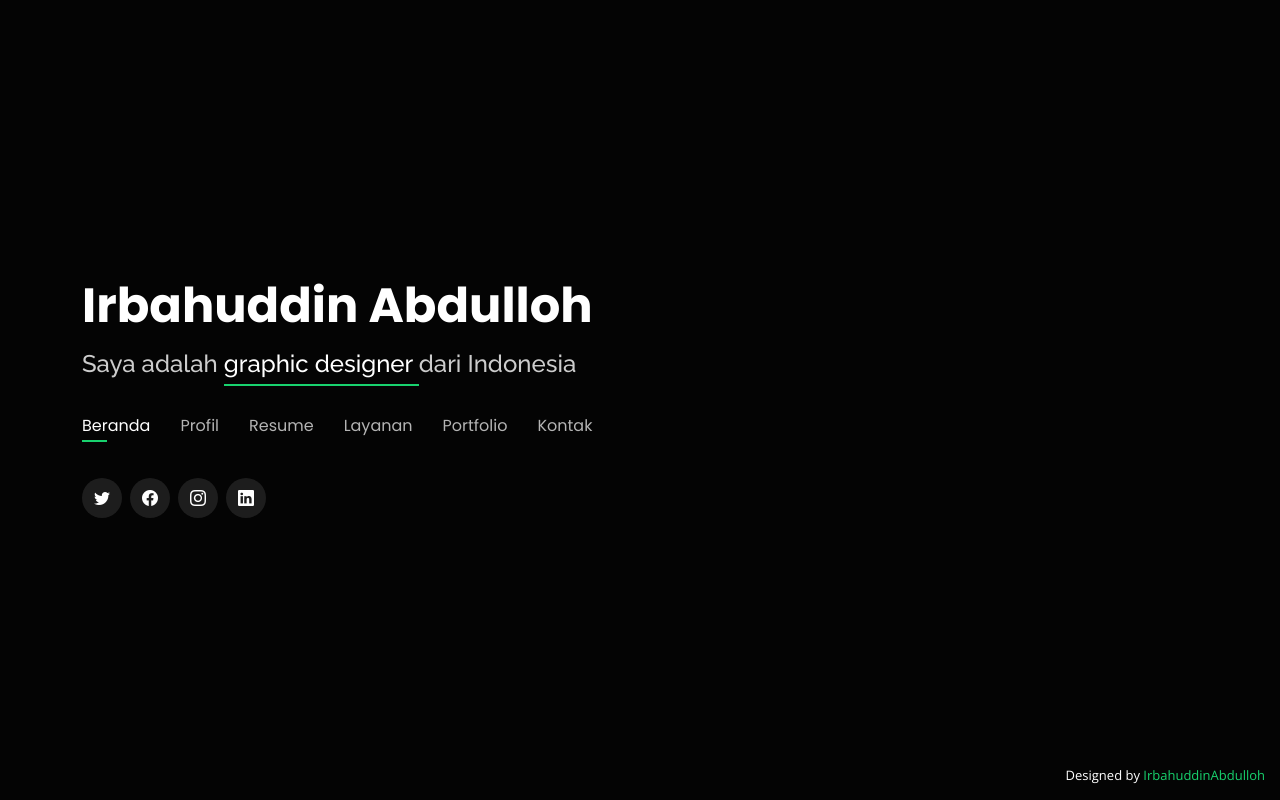
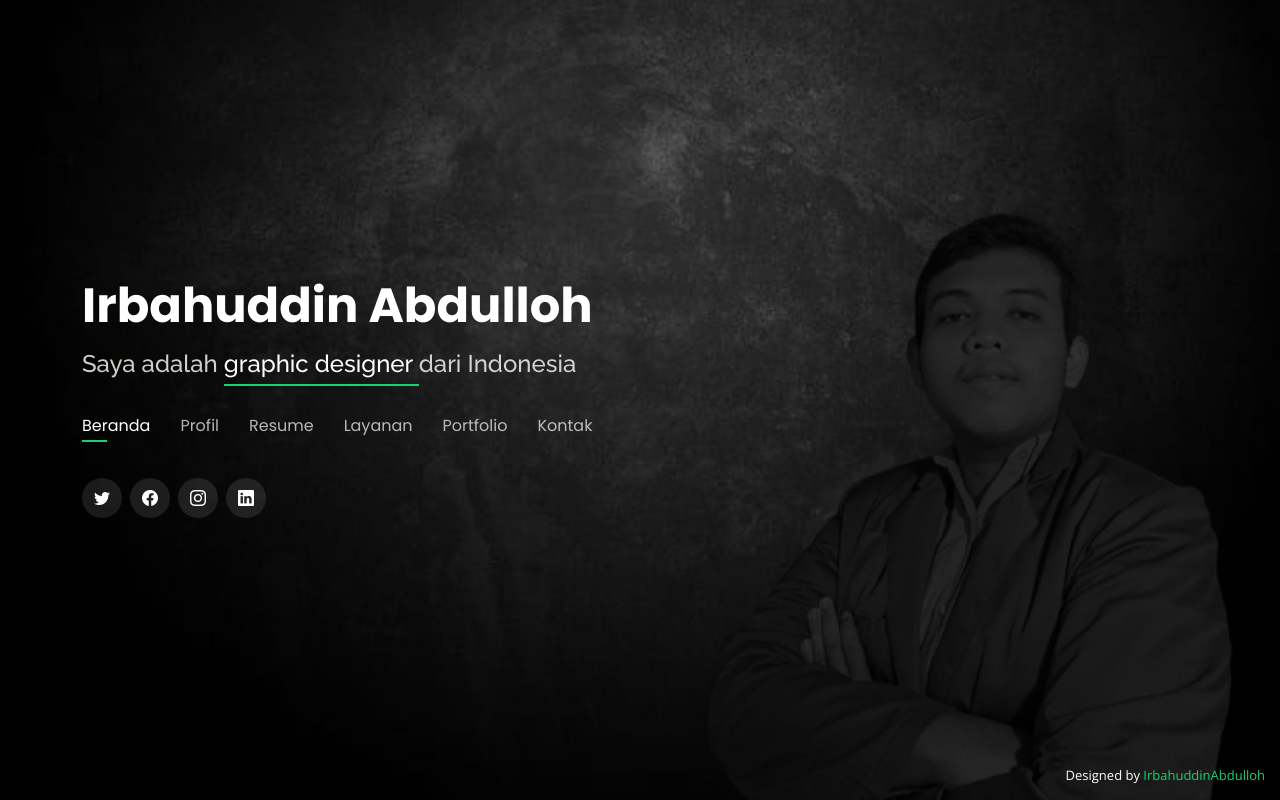
Before and after one commit to irbaa/irba13.github.io, a plain HTML site: page index.html in a window 1280 px wide. Drawn offline with nearby package versions, Linux system fonts and the light colour scheme; a web font is replaced by a local one.

Commit message:
style.css

```diff
--- a/css/style.css
+++ b/css/style.css
@@ -20,7 +20,7 @@ body {
 body::before {
   content: "";
   position: fixed;
-  background: #040404 url("img/bg3.jpg") top right no-repeat;
+  background: #040404 url(../img/bg3.jpg) top right no-repeat;
   background-size: cover;
   left: 0;
   right: 0;
```
